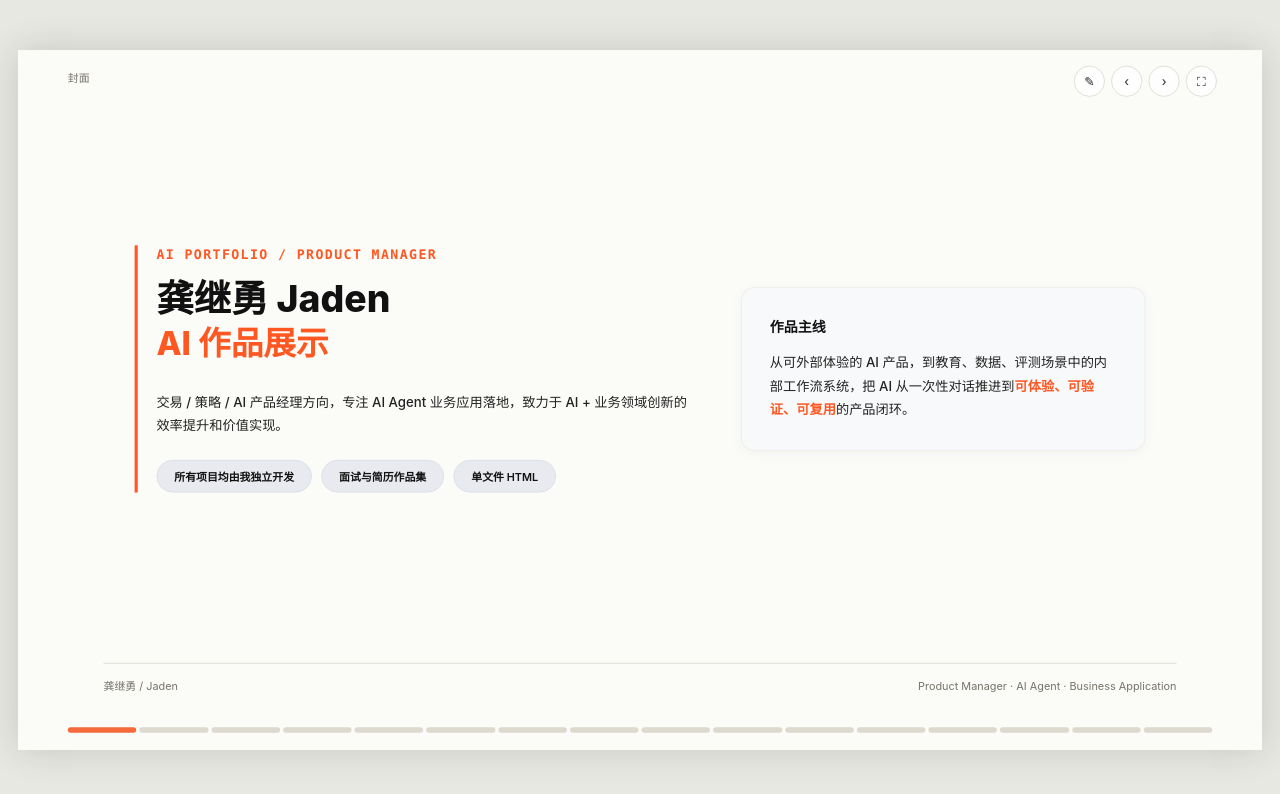
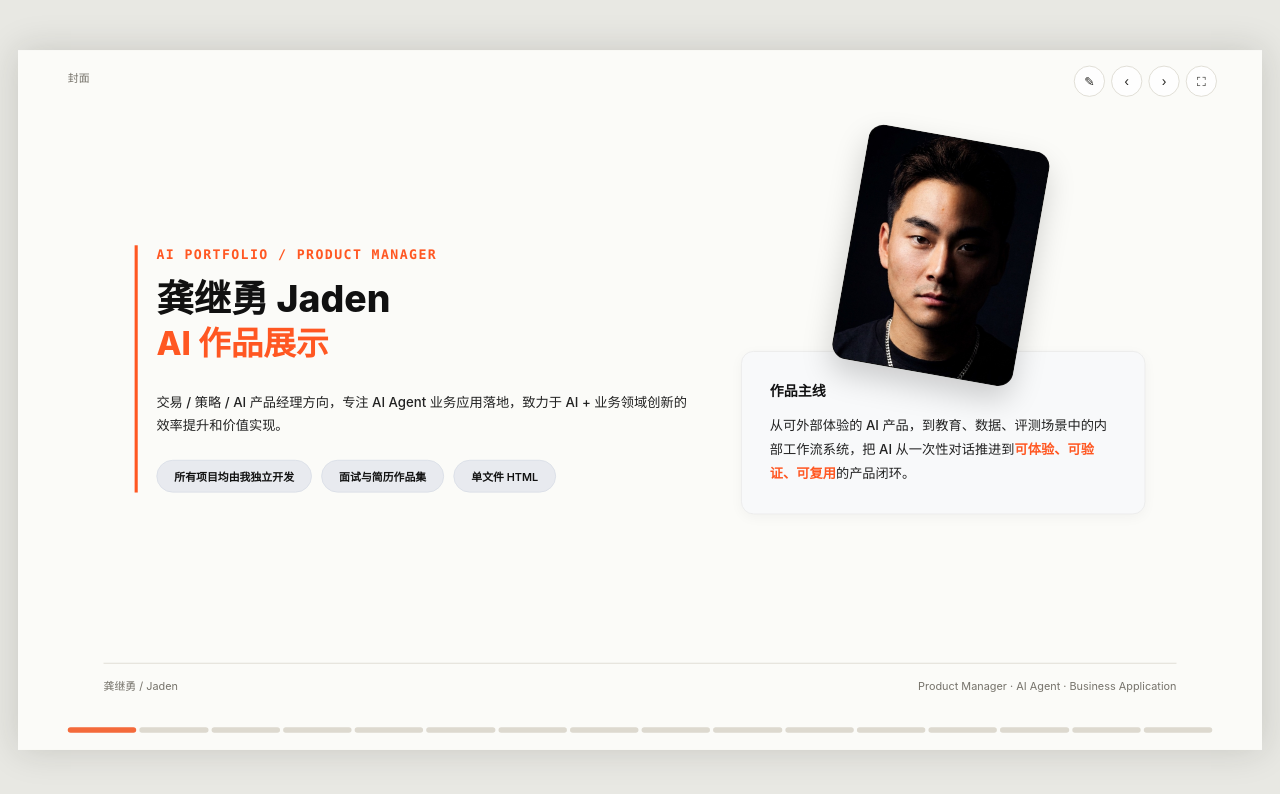
Before and after one commit to JadenShaguo/Jaden-AI-Portfolio, a plain HTML site: page index.html in a window 1280 px wide. Drawn offline with Linux system fonts and the light colour scheme.

Commit message:
Update portfolio files

```diff
--- a/index.html
+++ b/index.html
@@ -809,6 +809,26 @@
   pointer-events: none !important;
 }
 
+#page-11 .mistakemate-video-column {
+  width: 100% !important;
+  display: flex !important;
+  flex-direction: column !important;
+  align-items: center !important;
+  gap: 8px !important;
+}
+
+#page-11 .mistakemate-video-column .mistakemate-video-card {
+  width: 100% !important;
+}
+
+#page-11 .mistakemate-video-load-hint {
+  color: var(--text-soft) !important;
+  font-size: 12.5px !important;
+  font-weight: 600 !important;
+  line-height: 1.35 !important;
+  text-align: center !important;
+}
+
 #page-11 .mistakemate-video-card::before {
   content: "▶" !important;
   position: absolute !important;
@@ -1847,6 +1867,45 @@
   font-weight: 500 !important;
 }
 
+#page-1 .cover-main-wrapper {
+  position: relative !important;
+}
+
+#page-1 .cover-left-content,
+#page-1 .cover-right-card {
+  position: relative !important;
+  z-index: 2 !important;
+}
+
+#page-1 .cover-right-card {
+  margin-top: 164px !important;
+}
+
+#page-1 .cover-portrait-wrap {
+  position: absolute !important;
+  left: 69.5% !important;
+  top: -92px !important;
+  width: 236px !important;
+  height: 306px !important;
+  border: 1px solid rgba(17, 17, 17, 0.08) !important;
+  border-radius: 20px !important;
+  background: #111111 !important;
+  box-shadow: 0 18px 38px rgba(0, 0, 0, 0.18) !important;
+  overflow: hidden !important;
+  pointer-events: none !important;
+  transform: rotate(10deg) !important;
+  transform-origin: center center !important;
+  z-index: 5 !important;
+}
+
+#page-1 .cover-portrait-wrap img {
+  display: block !important;
+  width: 100% !important;
+  height: 100% !important;
+  object-fit: cover !important;
+  object-position: center 18% !important;
+}
+
 .highlight,
 .slide strong,
 .portfolio-map-grid ul li strong,
@@ -2175,6 +2234,7 @@
       <p class="title-sub cover-desc">交易 / 策略 / AI 产品经理方向，专注 AI Agent 业务应用落地，致力于 AI + 业务领域创新的效率提升和价值实现。</p>
       <div class="cover-badges cover-pills-group"><span class="pill-item">所有项目均由我独立开发</span><span class="pill-item">面试与简历作品集</span><span class="pill-item">单文件 HTML</span></div>
     </div>
+    <div class="cover-portrait-wrap" aria-hidden="true"><img src="index-assets-extract/asset-12-jaden-portrait.jpg" alt=""></div>
     <div class="cover-panel cover-right-card">
       <b class="card-title">作品主线</b>
       <p class="card-text">从可外部体验的 AI 产品，到教育、数据、评测场景中的内部工作流系统，把 AI 从一次性对话推进到<span class="highlight">可体验、可验证、可复用</span>的产品闭环。</p>
@@ -2309,7 +2369,7 @@
   <div class="mistakemate-layout edit-unit">
     <div class="left-media-column mistakemate-media-column">
       <button class="media-card mistakemate-image-card map-shot" type="button" data-full="index-assets-extract/asset-08-616c5fe686.png"><img src="index-assets-extract/asset-08-616c5fe686.png" alt="MistakeMate 运行截图"><span class="media-badge">点击查看大图</span></button>
-      <div class="media-card video-card-wrapper mistakemate-video-card mistakemate-video-thumb" onclick="openMediaModal('video')" role="button" tabindex="0" data-video-src="index-assets-extract/asset-09-8d6edbe2fb.mp4"><video src="index-assets-extract/asset-09-8d6edbe2fb.mp4" poster="index-assets-extract/asset-10-6dde38c319.png" preload="metadata" muted playsinline style="width: 100%; height: 100%; object-fit: cover; pointer-events: none; border-radius: 12px;"></video><span class="media-badge">点击查看视频</span></div>
+      <div class="mistakemate-video-column"><div class="media-card video-card-wrapper mistakemate-video-card mistakemate-video-thumb" onclick="openMediaModal('video')" role="button" tabindex="0" data-video-src="index-assets-extract/asset-09-8d6edbe2fb.mp4"><video src="index-assets-extract/asset-09-8d6edbe2fb.mp4" poster="index-assets-extract/asset-10-6dde38c319.png" preload="metadata" muted playsinline style="width: 100%; height: 100%; object-fit: cover; pointer-events: none; border-radius: 12px;"></video><span class="media-badge">点击查看视频</span></div><div class="mistakemate-video-load-hint">受网络影响，加载需稍等</div></div>
     </div>
     <div class="right-content-column mistakemate-content-column">
       <div class="mistakemate-flow-card"><b>1. 错题记录</b><span>读取学生真实错题和本地题库数据，<span class="highlight">自动萃取题干、考点与答错归因</span>。</span></div>
```
Also changed, not shown: index-assets-extract/asset-12-jaden-portrait.jpg (added).
